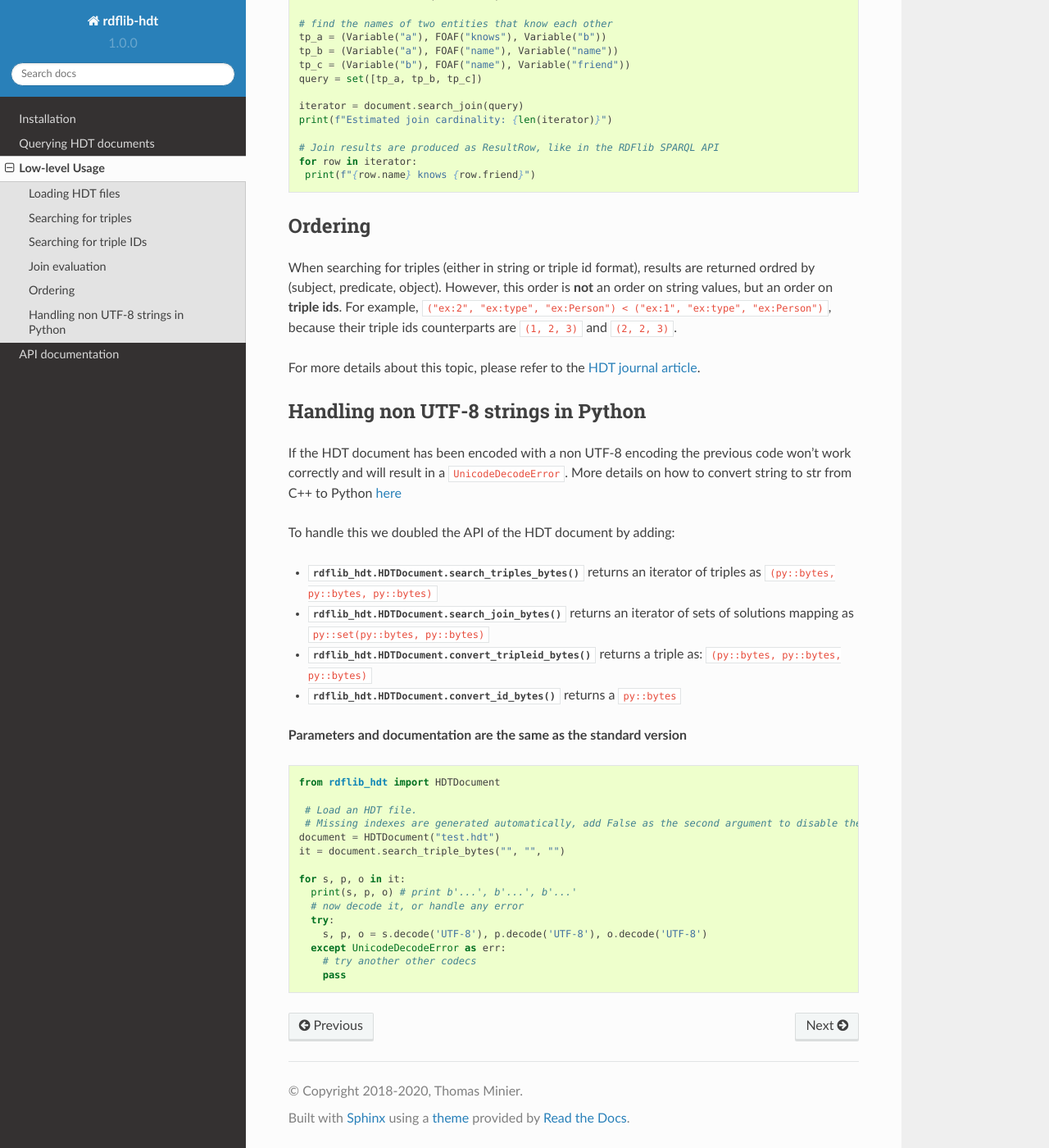
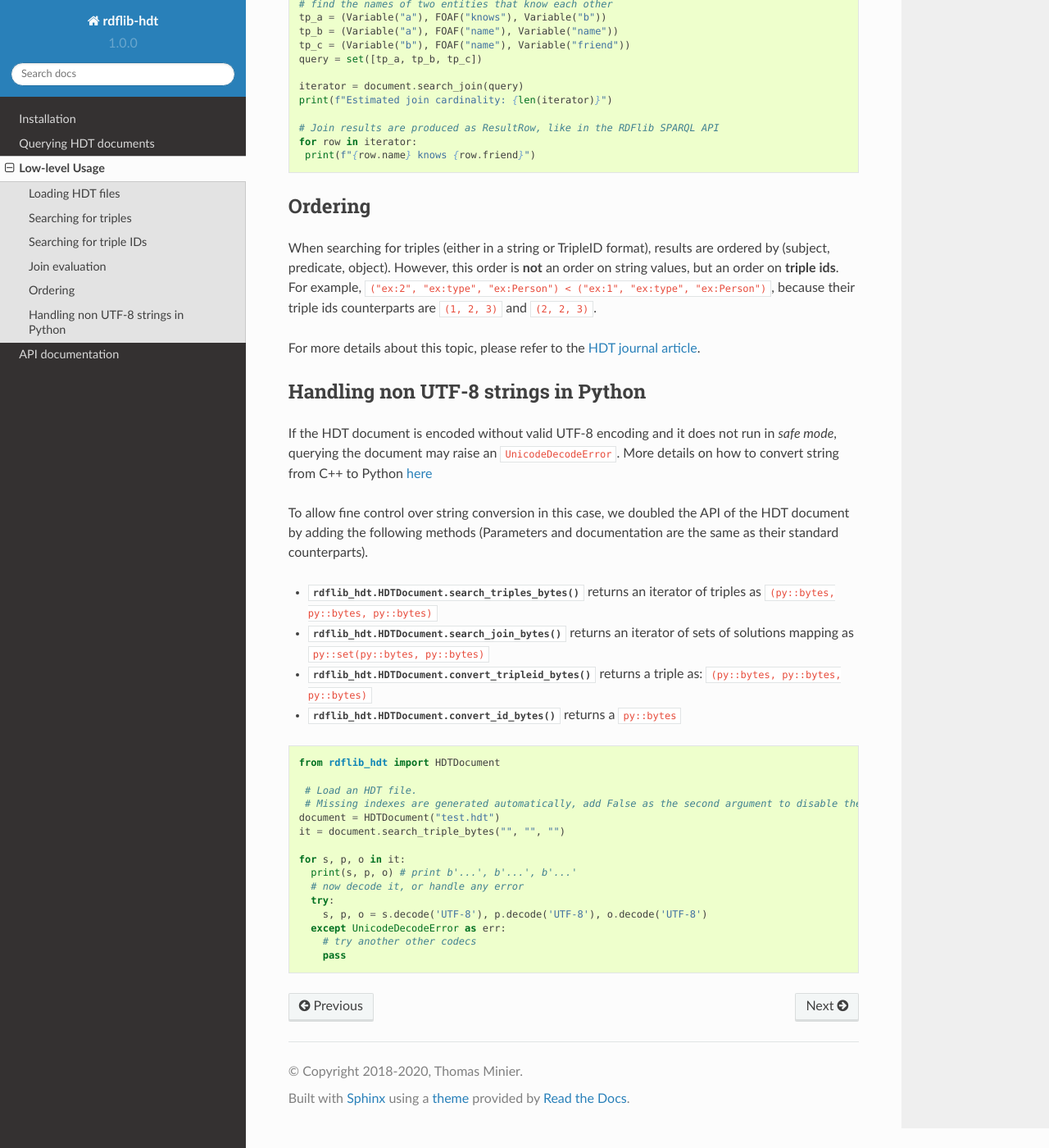
Before and after one commit to RDFLib/rdflib-hdt, a Sphinx documentation site: the page built from docs/source/hdtdocument.rst, in a window 1280 px wide and 1400 px high, scrolled down 2265 px. Shown: the whole window at 82% size. Built offline with Sphinx 7.4.7 and the Read the Docs theme 2.0.0, drawn with Linux system fonts in a browser that asks for light colours; some of the changed text lies outside the part shown.

Commit message:
proof read sphinx doc

```diff
--- a/docs/source/hdtdocument.rst
+++ b/docs/source/hdtdocument.rst
@@ -60,7 +59,7 @@ It returns a 2-element tuple: an :py:class:`rdflib_hdt.HDTIterator` over the mat
 Searching for triple IDs
 ^^^^^^^^^^^^^^^^^^^^^^^^^
 
-A typical HDT document encodes a triple's subject, predicate and object as unique integers, named **TripleID**.
+A typical HDT document encodes a triple's subject, predicate, and object as unique integers, named **TripleID**.
 For example, the triple ``("ex:Toto", "ex:type", "ex:Person")`` can be encoded as ``(1, 2, 3)``.
 An :py:class:`rdflib_hdt.HDTDocument` allows for searching RDF triples and retrieving them in this format, using the :py:meth:`rdflib_hdt.HDTDocument.search_ids` method, which takes the same parameters as the :py:meth:`rdflib_hdt.HDTDocument.search` method.
 
@@ -111,7 +110,7 @@ An HDT document also provides support for evaluating joins over a set of triples
 Ordering
 ^^^^^^^^^^^
 
-When searching for triples (either in string or triple id format), results are returned ordred by (subject, predicate, object).
+When searching for triples (either in a string or TripleID format), results are ordered by (subject, predicate, object).
 However, this order is **not** an order on string values, but an order on **triple ids**.
 For example, ``("ex:2", "ex:type", "ex:Person") < ("ex:1", "ex:type", "ex:Person")``,
 because their triple ids counterparts are ``(1, 2, 3)`` and ``(2, 2, 3)``.
@@ -121,19 +120,16 @@ For more details about this topic, please refer to the `HDT journal article <htt
 Handling non UTF-8 strings in Python
 ^^^^^^^^^^^^^^^^^^^^^^^^^^^^^^^^^^^^^
 
-If the HDT document has been encoded with a non UTF-8 encoding the
-previous code won’t work correctly and will result in a
-``UnicodeDecodeError``. More details on how to convert string to str
+If the HDT document is encoded without valid UTF-8 encoding and it does not run in *safe mode*, querying the document may raise an
+``UnicodeDecodeError``. More details on how to convert string
 from C++ to Python `here`_
 
-To handle this we doubled the API of the HDT document by adding:
+To allow fine control over string conversion in this case, we doubled the API of the HDT document by adding the following methods (Parameters and documentation are the same as their standard counterparts).
 
 - :py:meth:`rdflib_hdt.HDTDocument.search_triples_bytes` returns an iterator of triples as ``(py::bytes, py::bytes, py::bytes)``
 - :py:meth:`rdflib_hdt.HDTDocument.search_join_bytes` returns an iterator of sets of solutions mapping as ``py::set(py::bytes, py::bytes)``
 - :py:meth:`rdflib_hdt.HDTDocument.convert_tripleid_bytes` returns a triple as: ``(py::bytes, py::bytes, py::bytes)``
 - :py:meth:`rdflib_hdt.HDTDocument.convert_id_bytes` returns a ``py::bytes``
-
-**Parameters and documentation are the same as the standard version**
 
 .. code:: python
 
--- a/docs/source/hdtstore.rst
+++ b/docs/source/hdtstore.rst
@@ -62,5 +61,5 @@ the RDFlib SPARQL query engine in the context of HDT documents.
 
 .. note::
       Calling the :py:func:`rdflib_hdt.optimize_sparql` function triggers a global modification of the RDFlib SPARQL engine.
-      However, executing SPARQL queries against non HDT documents will continue to work as before,
+      However, executing SPARQL queries using other RDFlib stores will continue to work as before,
       so you can safely call this function at the beginning of your code.
```
Also changed, not shown: other parts of docs/source/hdtdocument.rst (+1 -2 lines), other parts of docs/source/hdtstore.rst (+1 -2 lines), 1 other file.
